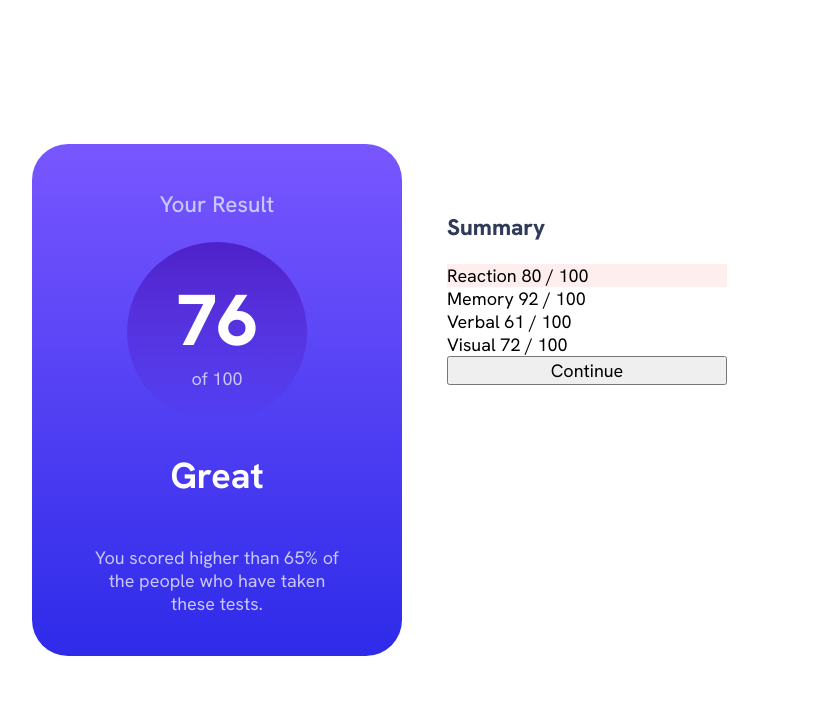
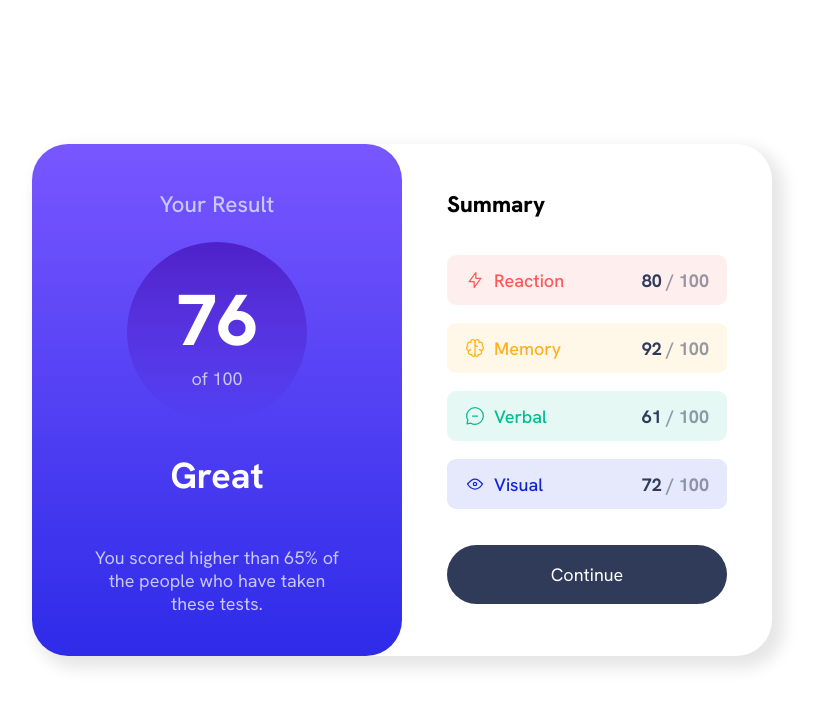
Before and after one commit to caioalvesp/results-summary-component, a plain HTML site: page index.html in a window 1280 px wide. Shown: the whole page, without its empty margins (238-1053 px from the left). Drawn offline with Linux system fonts and the light colour scheme; a script that the page names is missing.

Commit message:
finalizacao do projeto

```diff
--- a/index.html
+++ b/index.html
@@ -1,4 +1,4 @@
-<!doctype html>
+<!DOCTYPE html>
 <html>
   <head>
     <meta charset="utf-8" />
@@ -44,20 +44,51 @@
 
         <ul>
           <li class="reaction">
-            <span class="category">Reaction</span>
-            <span class="overall">80</span> / 100
+            <div class="description">
+              <img src="./assets/images/icon-reaction.svg" alt="" />
+              <span class="category">Reaction</span>
+            </div>
+
+            <div class="score">
+              <span class="overall">80</span>
+              <span class="total">/ 100</span>
+            </div>
           </li>
 
           <li class="memory">
-            <span>Memory</span> <span class="overall">92</span> / 100
+            <div class="description">
+              <img src="./assets/images/icon-memory.svg" alt="" />
+              <span class="category">Memory</span>
+            </div>
+
+            <div class="score">
+              <span class="overall">92</span>
+              <span class="total">/ 100</span>
+            </div>
           </li>
 
           <li class="verbal">
-            <span>Verbal</span> <span class="overall">61</span> / 100
+            <div class="description">
+              <img src="./assets/images/icon-verbal.svg" alt="" />
+              <span class="category">Verbal</span>
+            </div>
+
+            <div class="score">
+              <span class="overall">61</span>
+              <span class="total">/ 100</span>
+            </div>
           </li>
 
           <li class="visual">
-            <span>Visual</span> <span class="overall">72</span> / 100
+            <div class="description">
+              <img src="./assets/images/icon-visual.svg" alt="" />
+              <span class="category">Visual</span>
+            </div>
+
+            <div class="score">
+              <span class="overall">72</span>
+              <span class="total"> / 100</span>
+            </div>
           </li>
         </ul>
 
--- a/index.js
+++ /dev/null
@@ -1,2 +0,0 @@
-import data from "./data.json" assert { type: "json" };
-console.log(data);
--- a/style.css
+++ b/style.css
@@ -1,8 +1,8 @@
 :root {
   --Light-red: 0, 100%, 67%;
-  --Orangey-yellow: hsl(39, 100%, 56%);
-  --Green-teal: hsl(166, 100%, 37%);
-  --Cobalt-blue: hsl(234, 85%, 45%);
+  --Orangey-yellow: 39, 100%, 56%;
+  --Green-teal: 166, 100%, 37%;
+  --Cobalt-blue: 234, 85%, 45%;
   --Light-slate-blue: hsl(252, 100%, 67%);
   --Light-royal-blue: hsl(241, 81%, 54%);
   --Violet-blue: hsla(256, 72%, 46%, 1);
@@ -10,22 +10,21 @@
   --White: hsl(0, 0%, 100%);
   --Pale-blue: hsl(221, 100%, 96%);
   --Light-lavender: hsl(241, 100%, 89%);
-  --Dark-gray-blue: hsl(224, 30%, 27%);
+  --Dark-gray-blue: 224, 30%, 27%;
   --2rem: 2rem;
 }
 
 * {
-  font-family: "Hanken Grotesk", sans-serif;
+  font-family: 'Hanken Grotesk', sans-serif;
   font-size: 18px;
 }
 
 body {
-
   padding: 0;
   margin: 0;
 }
 
-@media (min-width: 480px) {
+@media (min-width: 740px) {
   body {
     display: flex;
     align-items: center;
@@ -33,15 +32,21 @@ body {
     height: 100vh;
   }
 
+  main {
+    border-radius: var(--2rem);
+    box-shadow: 8px 8px 16px 4px rgba(0, 0, 0, 0.1);
+  }
 
+  .result {
+    border-radius: var(--2rem);
+  }
 }
 
 main {
   display: grid;
-  grid-template-columns: repeat(auto-fit, minmax(320px, 1fr));
+  grid-template-columns: repeat(auto-fit, minmax(370px, 1fr));
   width: 100%;
   max-width: 740px;
-  border-radius: var(--2rem);
   margin: 0 auto;
 }
 
@@ -49,8 +54,11 @@ main {
   color: var(--White);
   text-align: center;
   background-color: var(--Light-slate-blue);
-  background: linear-gradient(180deg, var(--Light-slate-blue) 0%, var(--Light-royal-blue) 100%);
-  border-radius: var(--2rem);
+  background: linear-gradient(
+    180deg,
+    var(--Light-slate-blue) 0%,
+    var(--Light-royal-blue) 100%
+  );
 
   display: flex;
   flex-direction: column;
@@ -72,7 +80,11 @@ main {
 
 .circle {
   border-radius: 50%;
-  background: linear-gradient(180deg, var(--Violet-blue) 0%, var(--Persian-blue) 100%);
+  background: linear-gradient(
+    180deg,
+    var(--Violet-blue) 0%,
+    var(--Persian-blue) 100%
+  );
   width: 10rem;
   height: 10rem;
   display: flex;
@@ -98,6 +110,7 @@ main {
 .summary {
   display: flex;
   flex-direction: column;
+  gap: 2rem;
   padding: 2.5rem;
 }
 
@@ -105,6 +118,7 @@ main {
   color: var(--Dark-gray-blue);
   font-size: 1.25rem;
   font-weight: 800;
+  margin: 0;
 }
 
 .summary ul {
@@ -114,10 +128,86 @@ main {
 }
 
 .reaction {
-  background-color: hsla(var(--Light-red), .1);
+  background-color: hsla(var(--Light-red), 0.1);
 }
 
 .reaction .category {
-  color: var(--Light-red);
-  opacity: 1;
+  color: hsl(var(--Light-red));
 }
+
+.memory {
+  background-color: hsla(var(--Orangey-yellow), 0.1);
+}
+
+.memory .category {
+  color: hsl(var(--Orangey-yellow));
+}
+
+.verbal {
+  background-color: hsla(var(--Green-teal), 0.1);
+}
+
+.verbal .category {
+  color: hsl(var(--Green-teal));
+}
+
+.visual {
+  background-color: hsla(var(--Cobalt-blue), 0.1);
+}
+
+.visual .category {
+  color: hsl(var(--Cobalt-blue));
+}
+
+.category {
+  font-weight: 500;
+}
+
+ul {
+  display: flex;
+  flex-direction: column;
+  gap: 1rem;
+}
+
+li {
+  display: flex;
+  justify-content: space-between;
+  align-items: center;
+  padding: 0.75rem 1rem;
+  border-radius: 0.5rem;
+}
+
+.description {
+  display: flex;
+  align-items: center;
+  gap: 0.5rem;
+}
+
+.score {
+  font-weight: 700;
+}
+
+.overall {
+  color: hsl(var(--Dark-gray-blue));
+}
+
+.total {
+  color: hsla(var(--Dark-gray-blue), 0.5);
+}
+
+button {
+  background-color: hsl(var(--Dark-gray-blue));
+  color: white;
+  border: none;
+  padding: 1rem;
+  border-radius: var(--2rem);
+}
+
+button:hover {
+  cursor: pointer;
+  background: linear-gradient(
+    180deg,
+    var(--Light-slate-blue) 0%,
+    var(--Light-royal-blue) 100%
+  );
+}
```
Also changed, not shown: data.json (deleted, +0 -22 lines), package.json (deleted, +0 -13 lines), vite.config.js (deleted, +0 -10 lines), README.md (deleted), assets/fonts/HankenGrotesk-VariableFont_wght.ttf (deleted), assets/fonts/README.txt (deleted), assets/fonts/static/HankenGrotesk-Bold.ttf (deleted), assets/fonts/static/HankenGrotesk-ExtraBold.ttf (deleted), assets/fonts/static/HankenGrotesk-Medium.ttf (deleted), 2 other files.
